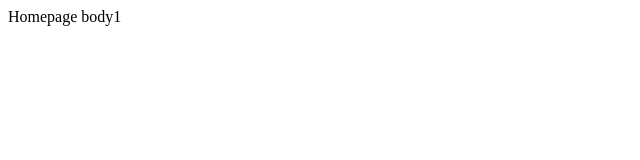
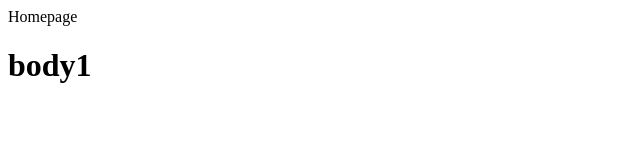
Before and after one commit to deekshith024/New-folder, a plain HTML site: page index.html in a window 1280 px wide. Shown: the whole page, without its empty margins (0-640 px from the left). Drawn offline with Linux system fonts and the light colour scheme.

Commit message:
Added H1 Tag

```diff
--- a/index.html
+++ b/index.html
@@ -8,6 +8,6 @@
 </head>
 <h>Homepage</h>
 <body>
-    <h>body1</h>
+    <h1>body1</h1>
 </body>
 </html>
```
